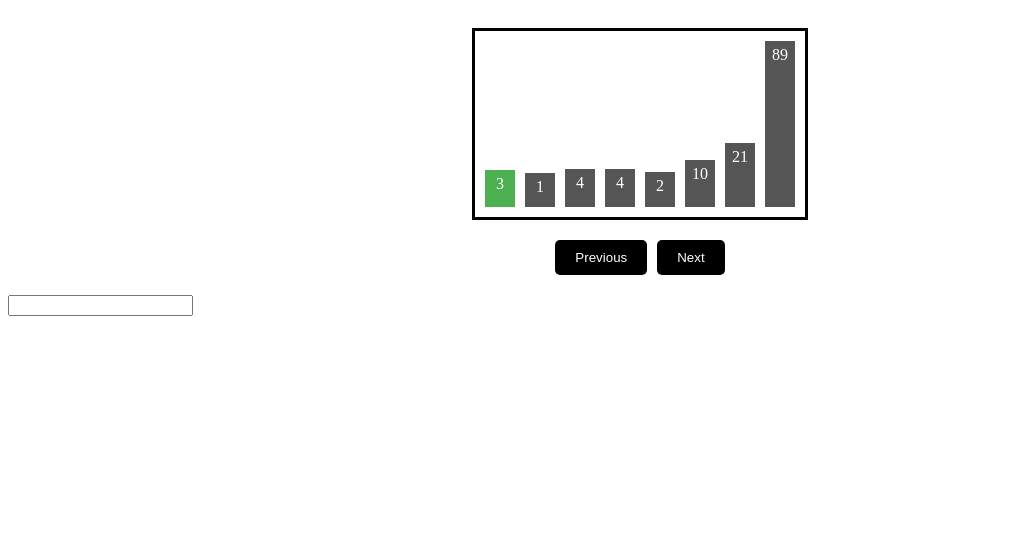
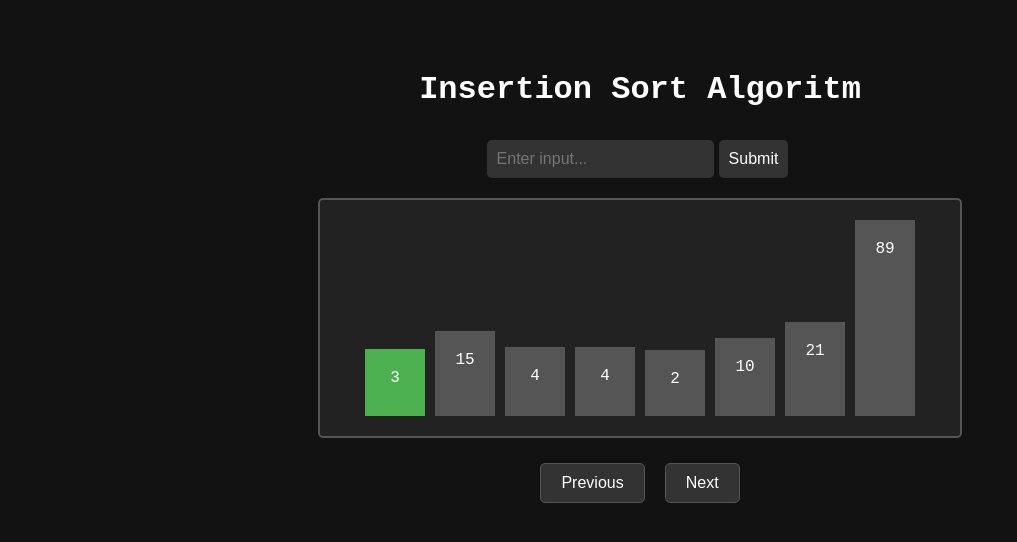
Before and after one commit to durmusgulbahar/algorithm-visualizer, a Next.js app: page / in a window 1280 px wide. Shown: the top 542 px of the page, without its empty margins (0-1017 px from the left). Built offline with nearby package versions, Linux system fonts and the light colour scheme.

Commit message:
close #7

```diff
--- a/src/components/InsertionSort.tsx
+++ b/src/components/InsertionSort.tsx
@@ -43,6 +43,11 @@ const InsertionSortVisualizer = ({ arr }: { arr: number[] }) => {
 
   return (
     <div className={styles.container}>
+      <h1>Insertion Sort Algoritm</h1>
+      <div className="inputArea">
+            <input type="text" placeholder="Enter input..."/>
+            <button>Submit</button>
+      </div>
       <div className={styles.barContainer}>
         {sortStates[currentStep]?.currentListState.map((value, index) => (
           <div
--- /dev/null
+++ b/src/pages/_app.tsx
@@ -0,0 +1,6 @@
+import '../styles/globals.css';
+import type { AppProps } from 'next/app'
+
+export default function MyApp({ Component, pageProps }: AppProps) {
+  return <Component {...pageProps} />
+}
--- a/src/pages/index.tsx
+++ b/src/pages/index.tsx
@@ -4,9 +4,7 @@ export default function Home() {
 
   return (
     <main>
-      <InsertionSortVisualizer arr={[3,1,4,4,2,10,21,89]}/>
-      <input name="myInput" />
-
+      <InsertionSortVisualizer arr={[3,15,4,4,2,10,21,89]}/>
     </main>
   );
 }
--- a/src/styles/InsertionSort.module.css
+++ b/src/styles/InsertionSort.module.css
@@ -2,7 +2,7 @@
   display: flex;
   flex-direction: column;
   align-items: center;
-  padding: 20px;
+  padding: 50px;
   justify-content: center;
 }
 
@@ -11,9 +11,14 @@
     justify-content: center;
     align-items: flex-end;
     gap: 10px;
-    margin-bottom: 20px;
-    padding:10px;
-    border-style: solid;
+    margin: 20px 0;
+    padding: 20px;
+    background-color: #222222;
+    border: 2px solid #555555;
+    width: 100%;
+    max-width: 600px;
+    text-align: center;
+    border-radius: 5px;
   }
 
   .bar {
@@ -22,7 +27,7 @@
     justify-content: center;
     align-items: flex-start;
     color: white;
-    padding: 5px;
+    padding: 20px;
     background-color: #555;
     transition: background-color 0.3s ease;
   }
@@ -35,16 +40,24 @@
     display: flex;
     justify-content: center;
     gap: 10px;
+
   }
 
   .sortButton {
     padding: 10px 20px;
     border: none;
-    background-color: #000000;
     color: white;
-    border-radius: 5px;
     cursor: pointer;
     transition: background-color 0.3s ease;
+    margin: 5px;
+    font-size: 16px;
+    background-color: #333333;
+    border: 1px solid #555555;
+    border-radius: 5px;
+  }
+
+  .sortButton input:focus button:hover {
+    background-color: #555555;
   }
 
   .bar.correct {
--- /dev/null
+++ b/src/styles/globals.css
@@ -0,0 +1,25 @@
+body,
+html {
+    margin: 0;
+    padding: 0;
+    font-family: 'Courier New', Courier, monospace;
+    background-color: #121212;
+    color: #ffffff;
+}
+
+.inputArea input,
+button {
+    padding: 10px;
+    margin-top: 10px;
+    margin-right: 5px;
+    font-size: 16px;
+    background-color: #333333;
+    border: none;
+    color: #ffffff;
+    border-radius: 5px;
+
+}
+
+button:hover {
+    background-color: #555555;
+}
```
